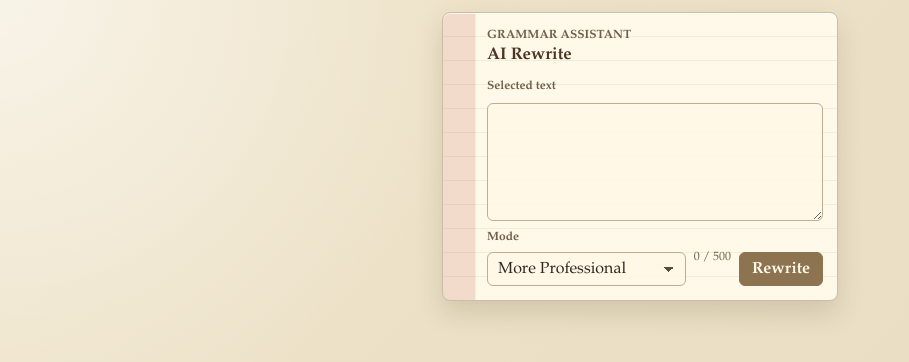
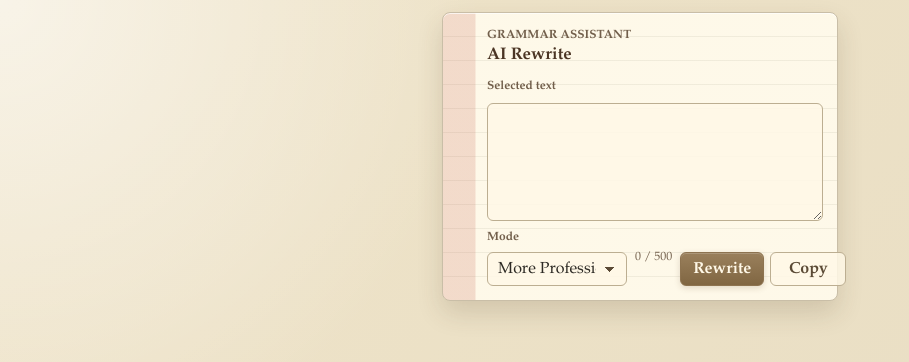
Before and after one commit to null-inc/grammer-assistant, a Vue app: page / in a window 1280 px wide. Shown: the top 362 px of the page, without its empty margins (0-909 px from the left). Built offline with nearby package versions, Linux system fonts and the light colour scheme.

Commit message:
style btns, increase the window size

```diff
--- a/src-tauri/tauri.conf.json
+++ b/src-tauri/tauri.conf.json
@@ -13,8 +13,8 @@
     "windows": [
       {
         "title": "grammer-assistant",
-        "width": 440,
-        "height": 360,
+        "width": 460,
+        "height": 420,
         "resizable": false
       }
     ],
--- a/src/App.vue
+++ b/src/App.vue
@@ -30,6 +30,8 @@ function onSubmit() {
   reviewState.value = createReviewState(userInput.value, rewriteSetting.value);
   editedText.value = reviewState.value.rewrittenText;
 }
+
+function handleCopy() {}
 </script>
 
 <template>
@@ -63,9 +65,16 @@ function onSubmit() {
 
           <p class="character-count">{{ activeText.length }} / 500</p>
 
-          <button type="submit">
-            {{ reviewState ? "Rewrite again" : "Rewrite" }}
-          </button>
+          <div class="action-buttons">
+            <button class="primary-action" type="submit">Rewrite</button>
+            <button
+              class="secondary-action"
+              type="button"
+              @click.prevent="handleCopy"
+            >
+              Copy
+            </button>
+          </div>
         </div>
       </form>
     </section>
@@ -129,8 +138,7 @@ textarea {
 }
 
 .composer,
-.review-panel,
-.empty-state {
+.review-panel {
   border: 1px solid #c9bea7;
   border-radius: 8px;
   background:
@@ -227,7 +235,7 @@ select:focus {
 
 .form-footer {
   display: grid;
-  grid-template-columns: minmax(150px, 1fr) auto auto;
+  grid-template-columns: minmax(140px, 1fr) auto auto;
   gap: 8px;
   align-items: end;
 }
@@ -260,23 +268,51 @@ select {
   white-space: nowrap;
 }
 
+.action-buttons {
+  display: flex;
+  gap: 6px;
+  justify-content: flex-end;
+}
+
 button {
+  min-width: 76px;
   min-height: 34px;
   padding: 0 12px;
-  border-color: #8d7350;
-  color: #fff8e7;
-  background: #8d7350;
   font-weight: 700;
   cursor: pointer;
 }
 
-button:hover {
-  border-color: #765f40;
-  background: #765f40;
+.primary-action {
+  border-color: #8d7350;
+  color: #fff8e7;
+  background: linear-gradient(180deg, #9a805c, #806642);
+  box-shadow:
+    inset 0 1px rgba(255, 255, 255, 0.18),
+    0 2px 6px rgba(93, 69, 38, 0.18);
 }
 
-button:active {
+.primary-action:hover {
+  border-color: #765f40;
+  background: linear-gradient(180deg, #8c704c, #725836);
+}
+
+.primary-action:active {
   background: #604c33;
+}
+
+.secondary-action {
+  border-color: #bcae91;
+  color: #5b4a35;
+  background: rgba(255, 249, 231, 0.86);
+}
+
+.secondary-action:hover {
+  border-color: #9d8c6d;
+  background: rgba(250, 239, 213, 0.96);
+}
+
+.secondary-action:active {
+  background: #eadbbd;
 }
 
 button:focus {
@@ -295,79 +331,6 @@ button:focus {
   overflow-wrap: anywhere;
 }
 
-.empty-state {
-  padding: 10px 14px 10px 44px;
-  color: #725f4b;
-}
-
-.empty-state p {
-  margin: 0;
-}
-
-@media (prefers-color-scheme: dark) {
-  :root {
-    color: #2d2a24;
-    background: #d8ccb2;
-  }
-
-  body {
-    background:
-      radial-gradient(
-        circle at top left,
-        rgba(255, 255, 255, 0.42),
-        transparent 32%
-      ),
-      linear-gradient(135deg, #d8ccb2, #d1c4a8);
-  }
-
-  .composer,
-  .review-panel,
-  .empty-state {
-    border-color: #b9aa8d;
-    background:
-      linear-gradient(90deg, rgba(190, 83, 65, 0.2) 32px, transparent 33px),
-      repeating-linear-gradient(
-        to bottom,
-        rgba(255, 249, 231, 0.92) 0,
-        rgba(255, 249, 231, 0.92) 23px,
-        rgba(91, 124, 148, 0.15) 24px
-      ),
-      #f3e7cc;
-    box-shadow:
-      0 14px 30px rgba(34, 25, 13, 0.24),
-      inset 0 1px rgba(255, 255, 255, 0.58);
-  }
-
-  h1,
-  h2 {
-    color: #4b3524;
-  }
-
-  .eyebrow,
-  .field-label,
-  .character-count,
-  .empty-state {
-    color: #725f4b;
-  }
-
-  .text-input,
-  select {
-    border-color: #b7a98c;
-    color: #2d2a24;
-    background-color: rgba(255, 250, 235, 0.88);
-  }
-
-  .original-text {
-    color: #514534;
-  }
-
-  button,
-  button:hover,
-  button:active {
-    color: #fff8e7;
-  }
-}
-
 @media (max-width: 680px) {
   .app-shell {
     padding: 10px;
@@ -384,5 +347,13 @@ button:focus {
   .character-count {
     justify-self: start;
   }
+
+  .action-buttons {
+    justify-content: stretch;
+  }
+
+  .action-buttons button {
+    flex: 1;
+  }
 }
 </style>
```
